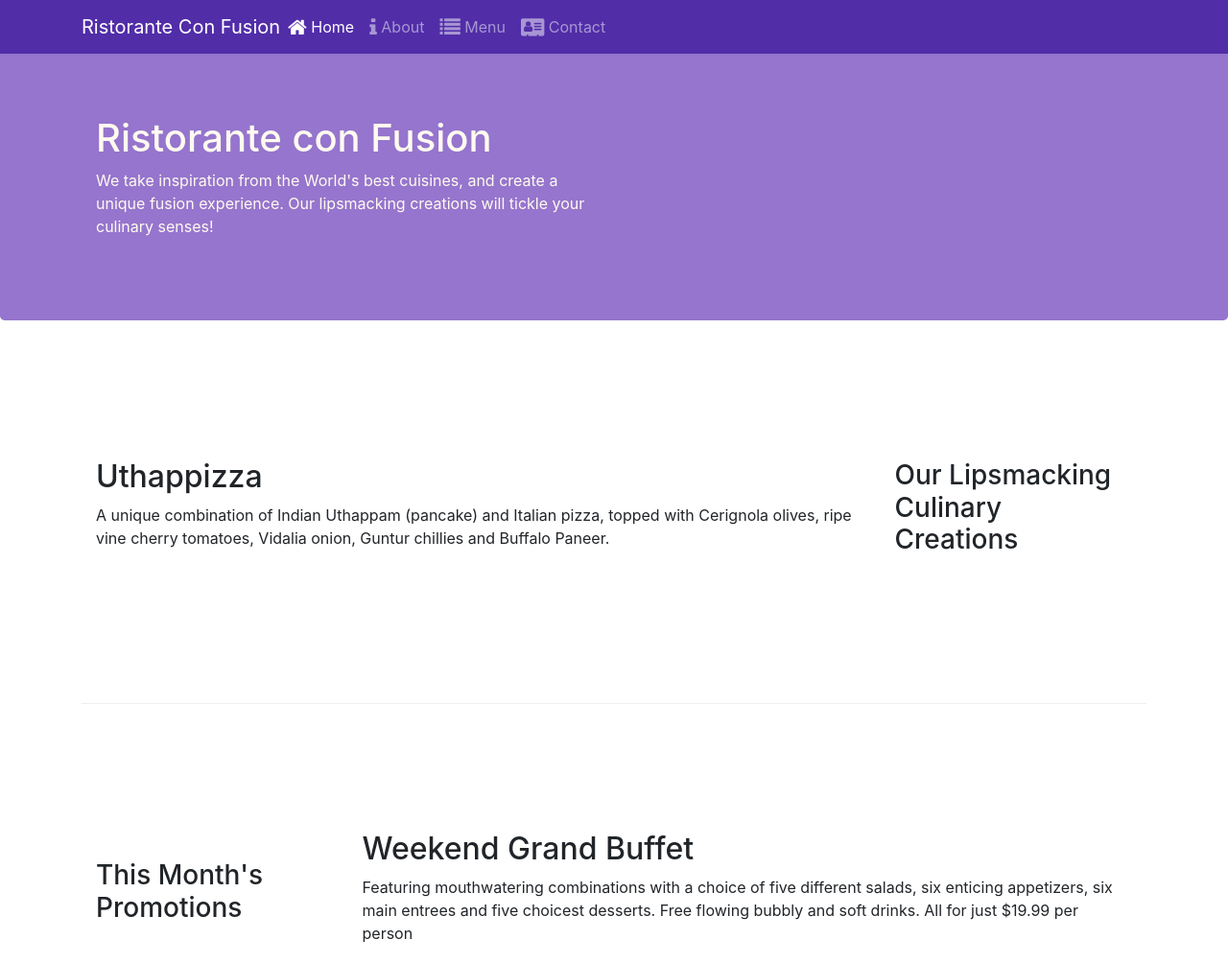
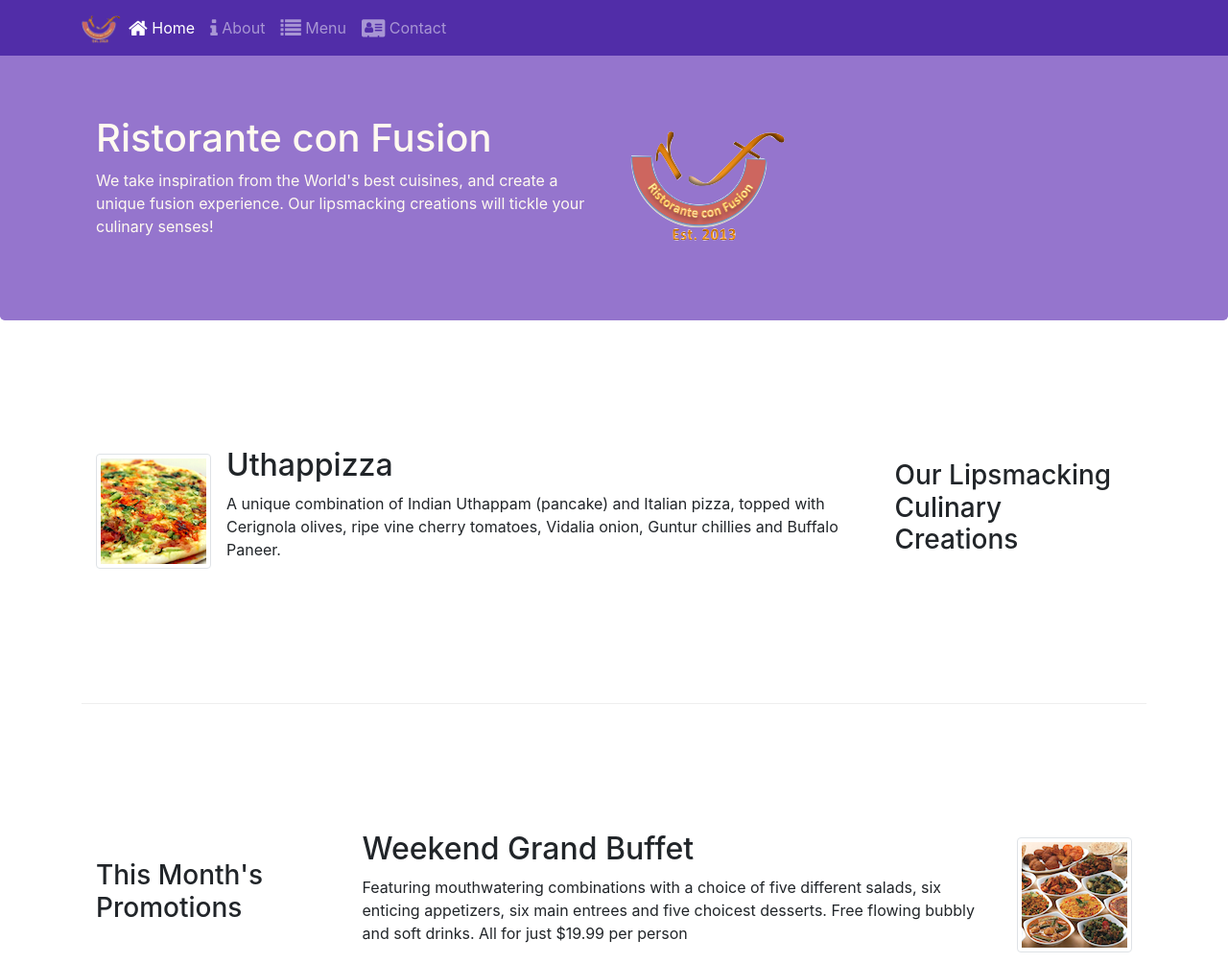
Before and after one commit to nixor/learnBootstrap, a website: page index.html in a window 1280 px wide. Shown: the top 1004 px of the page at 96% size. Drawn offline with nearby package versions, Linux system fonts and the light colour scheme.

Commit message:
Img and Media: adds img tag and media and media-body classes

```diff
--- a/index.html
+++ b/index.html
@@ -21,7 +21,7 @@
             <button class="navbar-toggler" type="button" data-toggle="collapse" data-target="#Navbar">
                 <span class="navbar-toggler-icon"></span>
             </button>
-            <a class="navbar-brand mr-auto" href="#">Ristorante Con Fusion</a>
+            <a class="navbar-brand mr-auto" href="#"><img src="img/logo.png" height="30" width="41"></a>
             <div class="collapse navbar-collapse" id="Navbar">
                 <ul class="navbar-nav mr-auto">
                     <li class="nav-item active"><a class="nav-link" href="#"><span class="fa fa-home fa-lg"></span> Home</a></li>
@@ -40,7 +40,8 @@
                     <h1>Ristorante con Fusion</h1>
                     <p>We take inspiration from the World's best cuisines, and create a unique fusion experience. Our lipsmacking creations will tickle your culinary senses!</p>
                 </div>
-                <div class="col-12 col-sm">
+                <div class="col-12 col-sm align-self-center">
+                    <img src="img/logo.png" class="img-fluid" alt="">
                 </div>
             </div>
         </div>
@@ -52,8 +53,13 @@
                 <h3>Our Lipsmacking Culinary Creations</h3>
             </div>
             <div class="col col-sm order-sm-first col-md">
-                <h2>Uthappizza</h2>
+                <div class="media">
+                    <img class="d-flex mr-3 img-thumbnail align-self-center" src="img/uthappizza.png">
+                    <div class="media-body">
+                        <h2 class="mt-0">Uthappizza</h2>
                         <p>A unique combination of Indian Uthappam (pancake) and Italian pizza, topped with Cerignola olives, ripe vine cherry tomatoes, Vidalia onion, Guntur chillies and Buffalo Paneer.</p>
+                    </div>
+                </div>
             </div>
         </div>
 
@@ -63,8 +69,13 @@
                 <h3>This Month's Promotions</h3>
             </div>
             <div class="col col-sm col-md">
+                <div class="media">
+                    <div class="media-body">
                         <h2>Weekend Grand Buffet</h2>
                         <p>Featuring mouthwatering combinations with a choice of five different salads, six enticing appetizers, six main entrees and five choicest desserts. Free flowing bubbly and soft drinks. All for just $19.99 per person </p>
+                    </div>
+                    <img src="img/buffet.png" class="d-flex ml-3 img-thumbnail align-self-center">
+                </div>
             </div>
         </div>
 
@@ -73,9 +84,14 @@
                 <h3>Meet our Culinary Specialists</h3>
             </div>
             <div class="col col-sm order-sm-first col-md">
+                <div class="media">
+                    <img src="img/alberto.png" class="d-flex mr-3 img-thumbnail align-self-center">
+                    <div class="media-body">
                         <h2>Alberto Somayya</h2>
                         <h4>Executive Chef</h4>
                         <p>Award winning three-star Michelin chef with wide International experience having worked closely with whos-who in the culinary world, he specializes in creating mouthwatering Indo-Italian fusion experiences. </p>
+                    </div>
+                </div>
             </div>
         </div>
     </div>
```
Also changed, not shown: aboutus.html (+3 -2 lines), contactus.html (+3 -2 lines), img/alberto.png (added), img/buffet.png (added), img/logo.png (added), img/uthappizza.png (added). Lines whose indentation alone changed are shown as unchanged.
